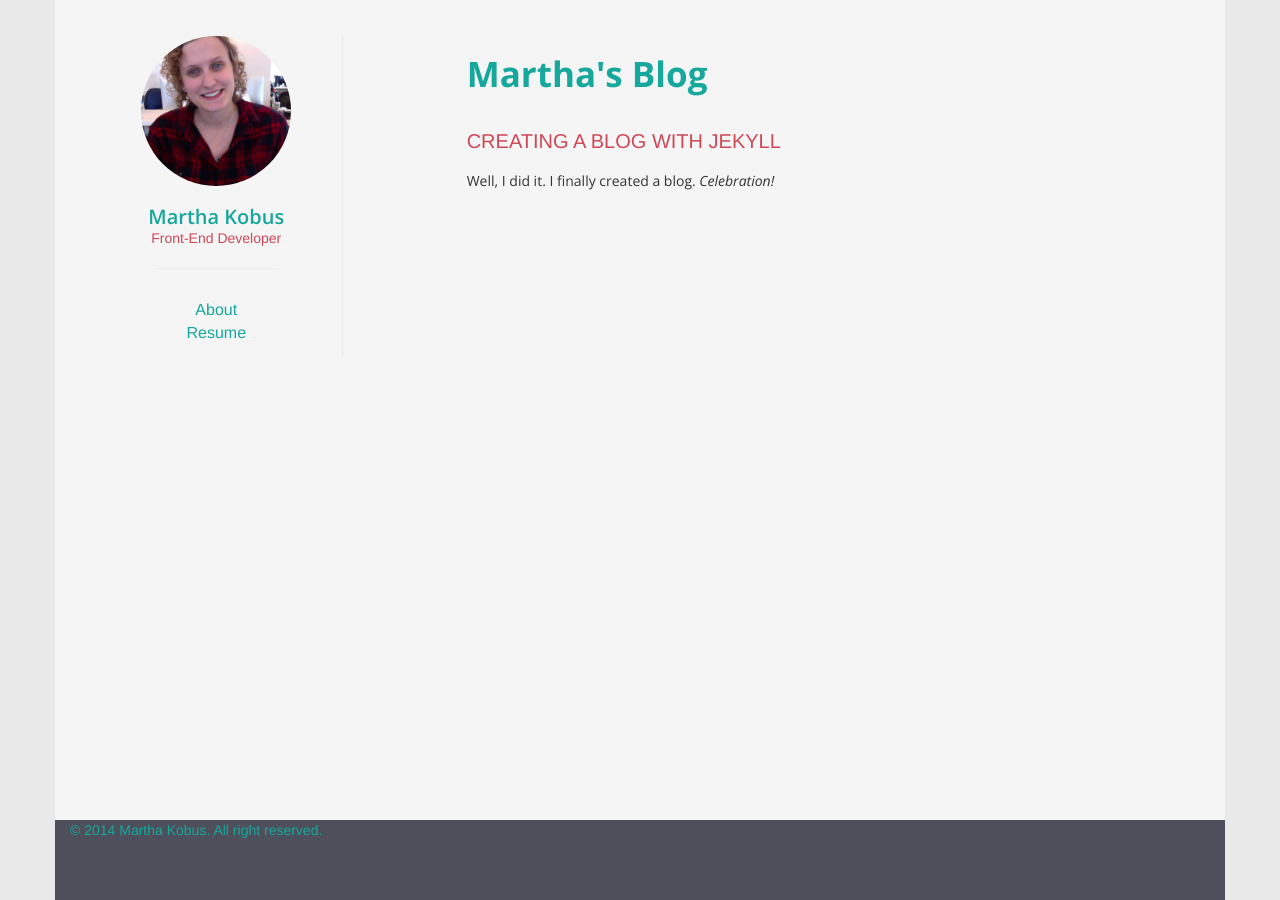
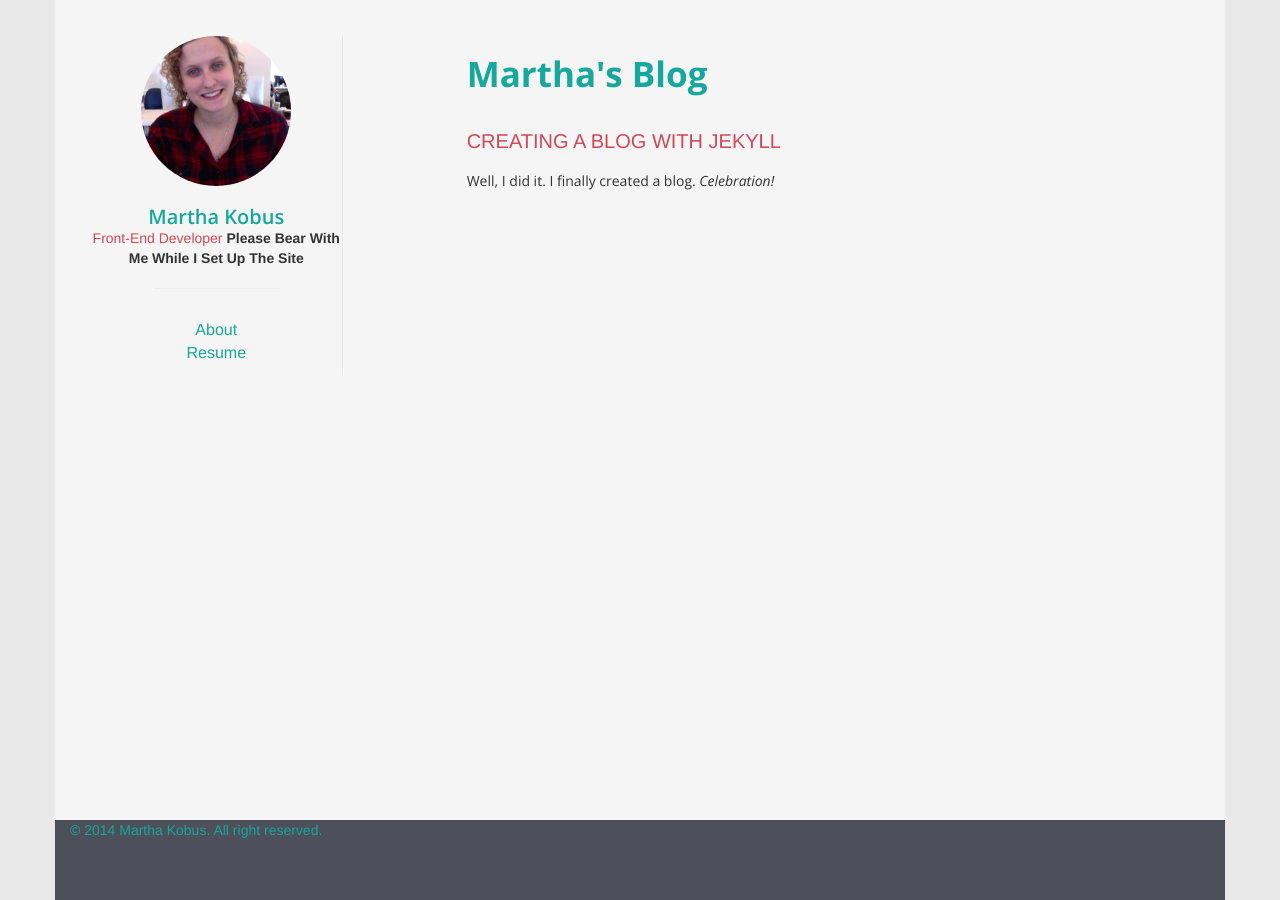
Before and after one commit to MKobus/jekyll-blog, a Jekyll site: the page built from index.html, in a window 1280 px wide. Built offline with Jekyll 4.4.1, drawn with Linux system fonts in a browser that asks for light colours; nearby versions of some CDN libraries; some web fonts are replaced; Markdown is read by kramdown in place of the engine named in the settings.

Commit message:
please bear with me message

```diff
--- a/_includes/profile.html
+++ b/_includes/profile.html
@@ -2,5 +2,6 @@
 <img src="{{ site.url }}/assets/martha.jpg" class="bioPic">
 	<h3 class="bio-title">Martha Kobus</h3>
 	<span class="position">Front-End Developer</span>
+	<span><strong>Please Bear With Me While I Set Up The Site</strong></span>
 	<hr>
 </div>
```
